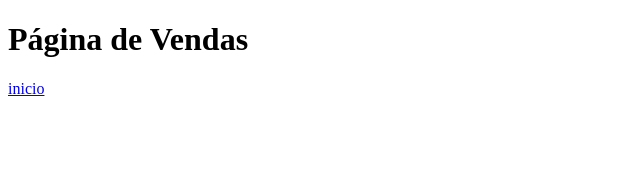
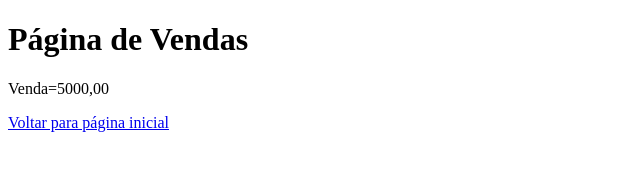
Before and after one commit to Gagliassi/aulagithub, a plain HTML site: page vendas.html in a window 1280 px wide. Shown: the whole page, without its empty margins (0-640 px from the left). Drawn offline with Linux system fonts and the light colour scheme.

Commit message:
Acrescentado valo nova arquivo,uma nova index e valor de vendas

```diff
--- a/vendas.html
+++ b/vendas.html
@@ -8,6 +8,7 @@
 </head>
 <body>
     <h1>Página de Vendas</h1>
-    <a href="index.html"> inicio</a>
+    <p> Venda=5000,00</p>
+    <a href="index.html"> Voltar para página inicial</a>
 </body>
 </html>
```
Also changed, not shown: css/index.html (added, +13 -0 lines).
